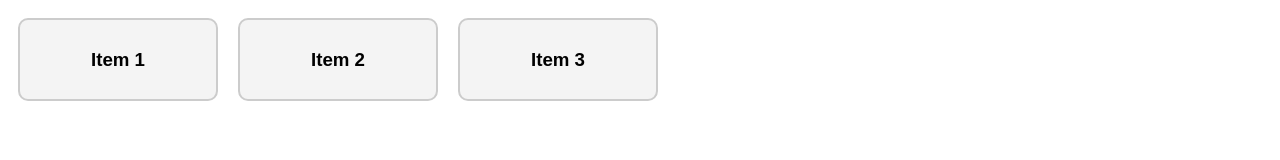
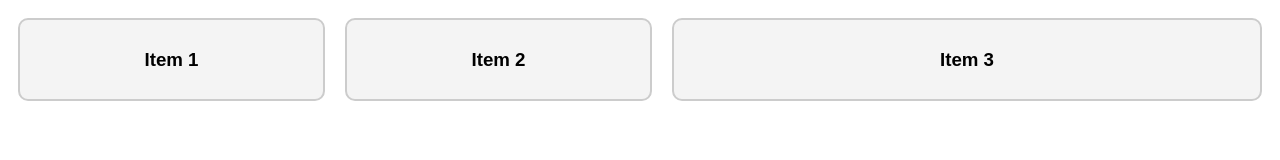
Before and after one commit to JaicB/csshtml-trav-proj, a plain HTML site: page Responsive-Layouts/csssandbox/16_flex_basics.html in a window 1280 px wide. Drawn offline with Linux system fonts and the light colour scheme.

Commit message:
0615 flexbox 3

```diff
--- a/Responsive-Layouts/csssandbox/16_flex_basics.html
+++ b/Responsive-Layouts/csssandbox/16_flex_basics.html
@@ -27,23 +27,40 @@
       padding: 10px;
       text-align: center;
       border-radius: 10px;
-      width: 200px;
+      flex: 1;
     }
+
+    .item-3 {
+      flex: 2;
+    }
+
+    /* .item-1 {
+      flex-shrink: 0;
+    }
+
+    .item-2 {
+      flex-grow: 1;
+      flex-basis: 0;
+    }
+
+    .item-3 {
+      flex-grow: 2;
+      flex-basis: 0;
+    } */
+
   </style>
 </head>
 <body>
   <div class="flex-container">
     <div class="item item-1">
-      <h3>Item 1</h3>
+        <h3>Item 1</h3>
     </div>
-  <div class="flex-container">
     <div class="item item-2">
-      <h3>Item 2</h3>
+        <h3>Item 2</h3>
     </div>
-  <div class="flex-container">
     <div class="item item-3">
-      <h3>Item 3</h3>
+        <h3>Item 3</h3>
     </div>
-  </div>
+</div>
 </body>
 </html>
```
